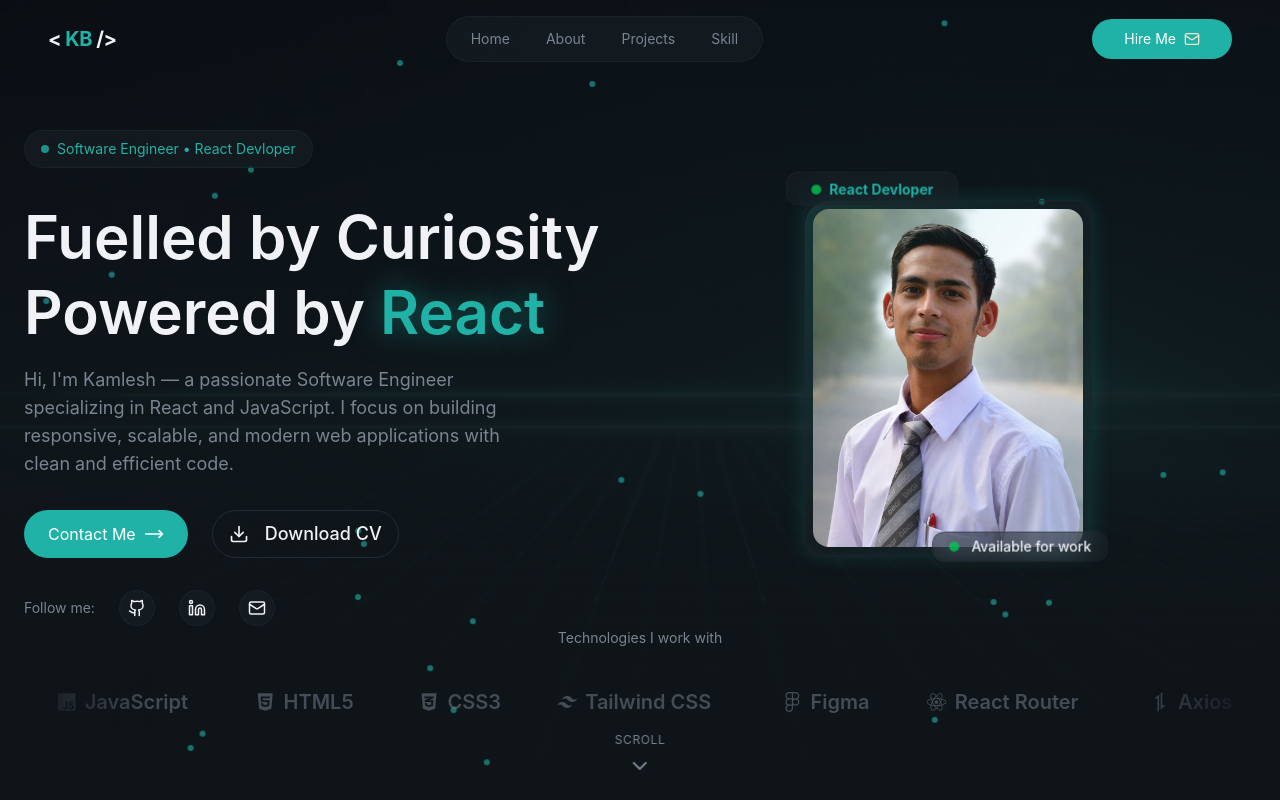
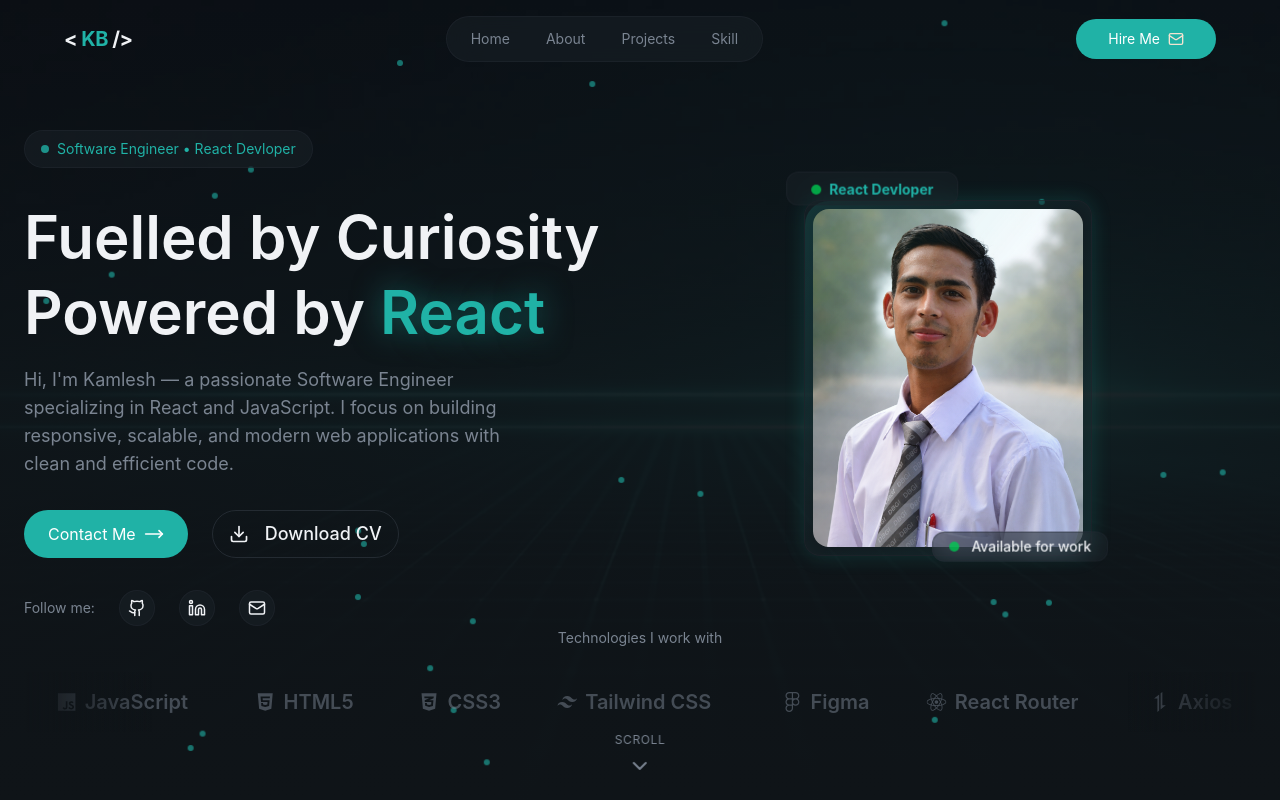
Before and after one commit to kamleshBisht04/personal-portfolio, a React (Vite) app: page / in a window 1280 px wide. Shown: the top 800 px of the page. Built offline with nearby package versions, Linux system fonts and the light colour scheme.

Commit message:
changeing the container padding for large screen

```diff
--- a/src/index.css
+++ b/src/index.css
@@ -46,7 +46,7 @@
          sm:px-6
          md:px-8
          lg:px-10
-         xl:px-12
+         xl:px-16
          max-w-screen-sm
          sm:max-w-screen-md
          md:max-w-screen-lg
```
